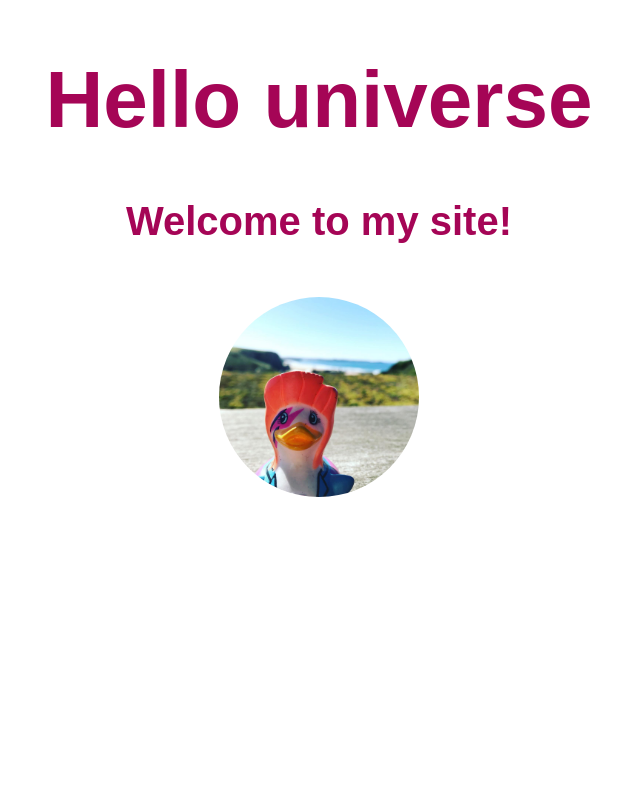
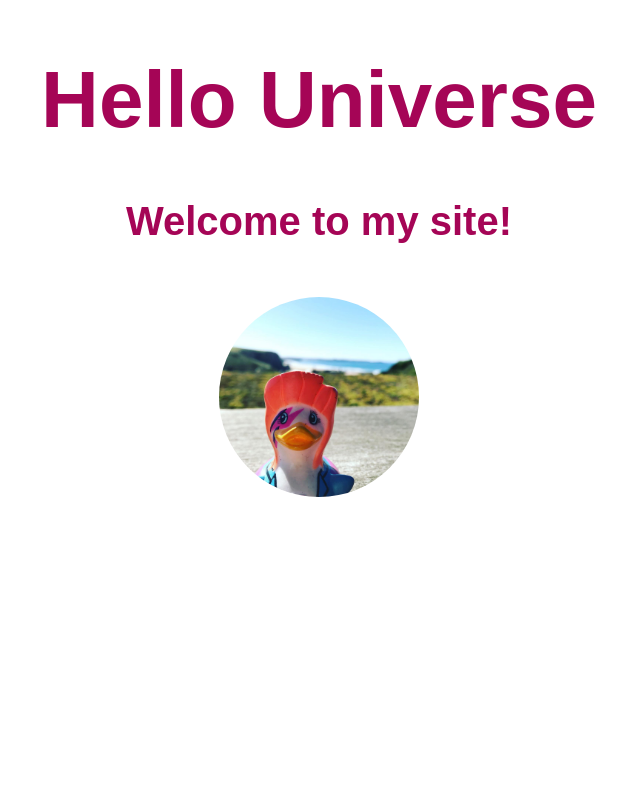
Before and after one commit to patriciawhiteman123/beginner-week-one, a plain HTML site: page index.html in a window 1280 px wide. Shown: the top 800 px of the page, without its empty margins (321-961 px from the left). Drawn offline with Linux system fonts and the light colour scheme.

```diff
--- a/index.html
+++ b/index.html
@@ -7,7 +7,7 @@
 <body>
   <div>
 <h1><b>
-  Hello universe
+  Hello Universe
 </b>
     </h1>
 
```
